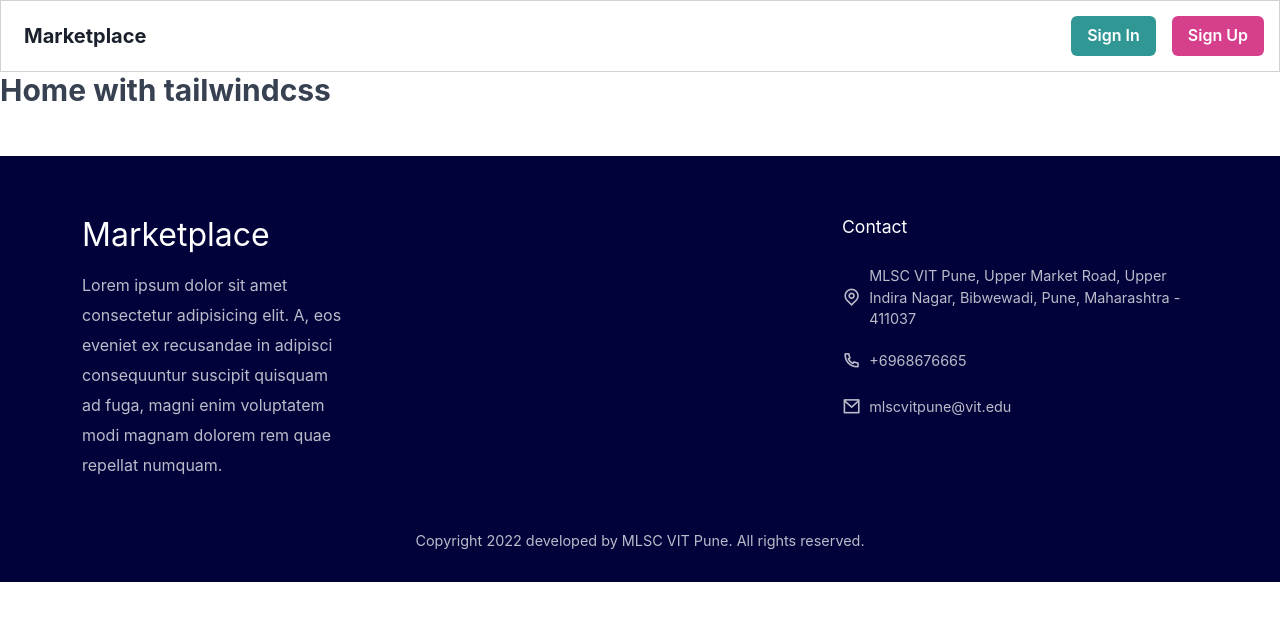
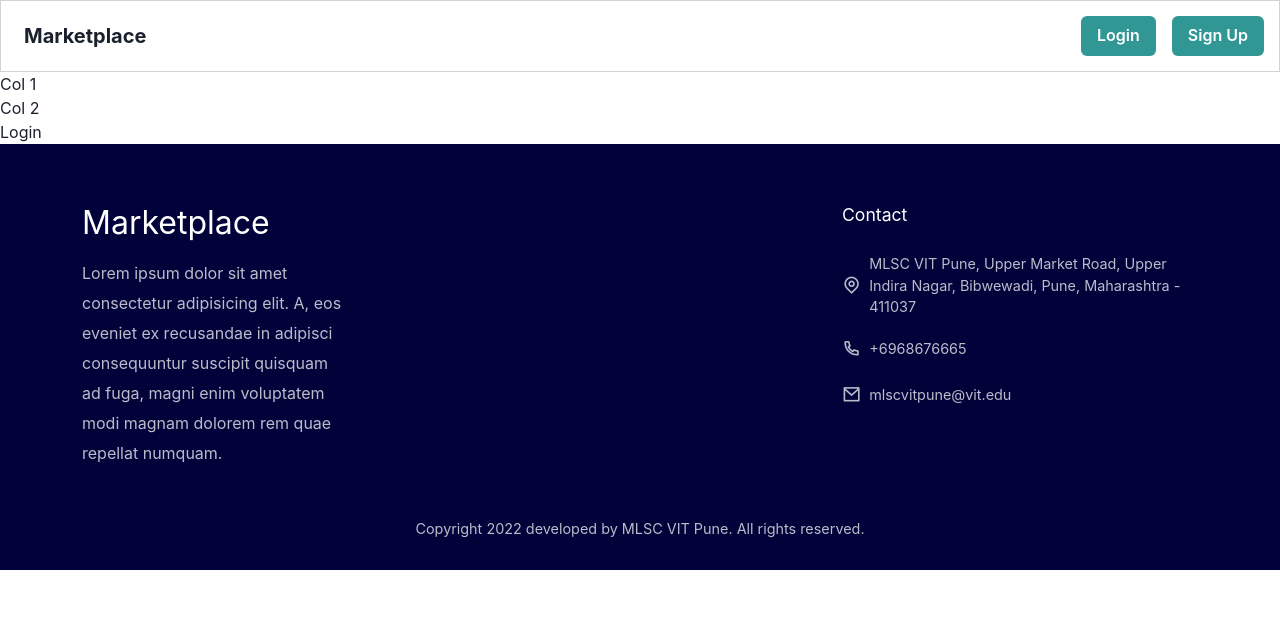
Before and after one commit to mlscvitpune/VIT-Marketplace, a React (Create React App) app: page /home in a window 1280 px wide. Shown: the top 620 px of the page. Built offline with nearby package versions, Linux system fonts and the light colour scheme.

Commit message:
changed navbar functionality

```diff
--- a/src/components/Navbar/Navbar.js
+++ b/src/components/Navbar/Navbar.js
@@ -8,7 +8,13 @@ import {
   Spacer,
 } from "@chakra-ui/react";
 
+import { useNavigate, useLocation } from 'react-router-dom';
+
 const Navbar = () => {
+
+  const navigate = useNavigate();
+  const location = useLocation();
+
   return (
     <div style={{ padding: "15px", border: "1px solid lightgray" }}>
       <Flex minWidth='max-content' alignItems='center' gap='2'>
@@ -17,8 +23,26 @@ const Navbar = () => {
         </Box>
         <Spacer />
         <ButtonGroup gap='2'>
-          <Button colorScheme='teal'>Sign In</Button>
-          <Button colorScheme='pink'>Sign Up</Button>
+          {
+            (() => {
+              if (location.pathname === '/home' || location.pathname === '/signup' || location.pathname === '/login') {
+                return (
+                  <>
+                    <Button colorScheme='teal' onClick={() => { navigate('/login') }}>Login</Button>
+                    <Button colorScheme='teal' onClick={() => { navigate('/signup') }}>Sign Up</Button>
+                  </>
+                );
+              } else {
+                return (
+                  <>
+                    <Button colorScheme='teal' onClick={() => { navigate('/shop') }}>Shop</Button>
+                    <Button colorScheme='teal' onClick={() => { navigate('/cart') }}>Cart</Button>
+                    <Button colorScheme='teal' onClick={() => { navigate('/login') }}>Logout</Button>
+                  </>
+                );
+              }
+            })()
+          }
         </ButtonGroup>
       </Flex>
     </div>
--- a/src/pages/Home.js
+++ b/src/pages/Home.js
@@ -1,9 +1,16 @@
 import React from "react";
+import Navbar from "../components/Navbar/Navbar";
+import Login from "../components/Login";
+import Signup from "../components/SignUp";
 
-const Home = () => {
+const Home = (props) => {
   return <>
-    <div className="text-3xl text-gray-700 font-bold mb-5">
-      Home with tailwindcss
+    <div>Col 1</div>
+    <div>Col 2</div>
+    <div>
+      {
+        props.isLogin ? <Login/> : <Signup/>
+      }
     </div>
   </>
 };
--- a/src/routers/Routers.js
+++ b/src/routers/Routers.js
@@ -12,12 +12,12 @@ const Routers = () => {
   return (
     <Routes>
       <Route path='/' element={<Navigate to='home' />} />
-      <Route path='home' element={<Home />} />
+      <Route path='home' element={<Home isLogin={true}/>} />
       <Route path='shop' element={<Shop />} />
       <Route path='shop/:id' element={<ProductDetails />} />
       <Route path='cart' element={<Cart />} />
-      <Route path='login' element={<Login />} />
-      <Route path='signup' element={<SignUp />} />
+      <Route path='login' element={<Home isLogin={true} />} />
+      <Route path='signup' element={<Home isLogin={false} />} />
     </Routes>
   );
 };
```
